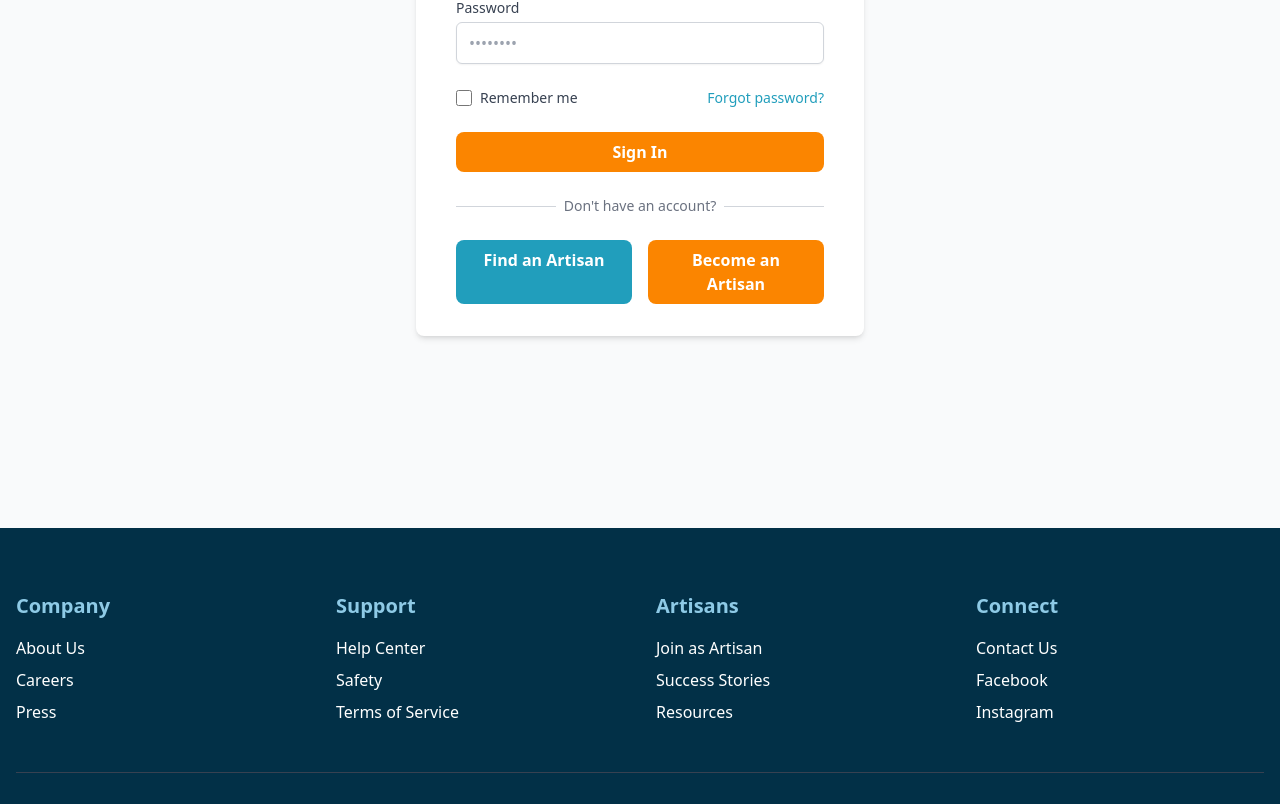
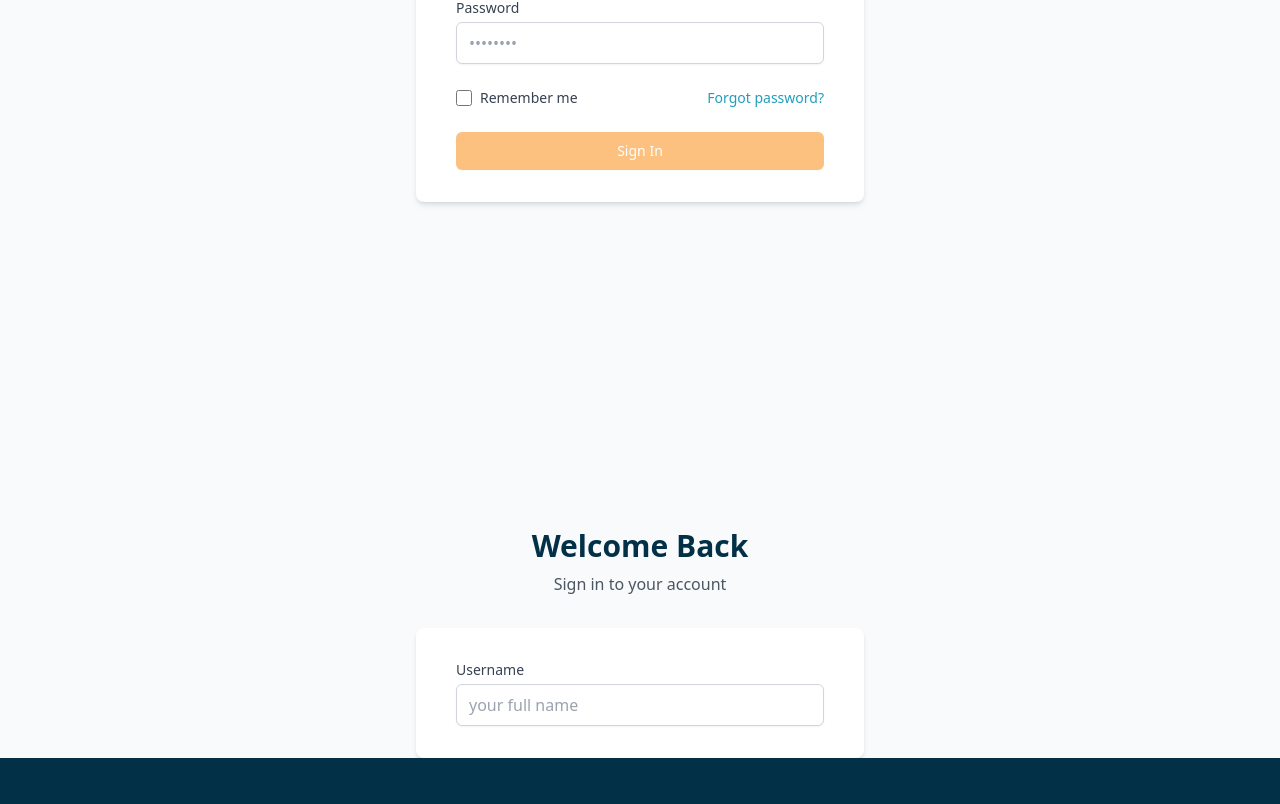
Before and after one commit to badrEladraoui1/Artisa_frontend, an Angular app: page /login in a window 1280 px wide. Shown: the part 336-1140 px from the top of the page. Built offline with nearby package versions, Linux system fonts and the light colour scheme.

Commit message:
added returning feedback for wrong login credentials

```diff
--- a/src/app/pages/auth/login/login.component.html
+++ b/src/app/pages/auth/login/login.component.html
@@ -3,6 +3,14 @@
     <div class="text-center">
       <h2 class="text-3xl font-bold text-dark-blue">Welcome Back</h2>
       <p class="mt-2 text-gray-600">Sign in to your account</p>
+    </div>
+
+    <!-- Error Message -->
+    <div
+      *ngIf="showError"
+      class="mt-4 p-4 rounded-md bg-red-50 border border-red-200 text-red-600 text-sm transition-all duration-500 ease-in-out"
+    >
+      {{ errorMessage }}
     </div>
 
     <div class="mt-8 bg-white py-8 px-4 shadow-md rounded-lg sm:px-10">
@@ -20,8 +28,11 @@
             formControlName="nomComplet"
             class="mt-1 block w-full rounded-md border border-gray-300 py-2 px-3 shadow-sm focus:border-bright-blue focus:outline-none focus:ring-bright-blue"
             placeholder="your full name"
+            [class.border-red-500]="
+              loginForm.get('nomComplet')?.touched &&
+              loginForm.get('nomComplet')?.invalid
+            "
           />
-          <!-- Error Messages for Username -->
           <div
             *ngIf="
               loginForm.get('nomComplet')?.touched &&
@@ -32,9 +43,6 @@
             <p *ngIf="loginForm.get('nomComplet')?.errors?.['required']">
               Username is required.
             </p>
-            <!-- <p *ngIf="loginForm.get('nomComplet')?.errors?.['minLength']">
-              Please enter a valid username.
-            </p> -->
           </div>
         </div>
 
@@ -51,8 +59,11 @@
             formControlName="motDePasse"
             class="mt-1 block w-full rounded-md border border-gray-300 py-2 px-3 shadow-sm focus:border-bright-blue focus:outline-none focus:ring-bright-blue"
             placeholder="••••••••"
+            [class.border-red-500]="
+              loginForm.get('motDePasse')?.touched &&
+              loginForm.get('motDePasse')?.invalid
+            "
           />
-          <!-- Error Messages for Password -->
           <div
             *ngIf="
               loginForm.get('motDePasse')?.touched &&
@@ -63,7 +74,7 @@
             <p *ngIf="loginForm.get('motDePasse')?.errors?.['required']">
               Password is required.
             </p>
-            <p *ngIf="loginForm.get('motDePasse')?.errors?.['required']">
+            <p *ngIf="loginForm.get('motDePasse')?.errors?.['minlength']">
               Password must be at least 8 characters long.
             </p>
           </div>
@@ -87,6 +98,126 @@
         </div>
 
         <!-- Submit Button -->
+        <button
+          type="submit"
+          [disabled]="!loginForm.valid || isLoading"
+          class="w-full py-2 px-4 border border-transparent rounded-md shadow-sm text-sm font-medium text-white btn btn-primary hover:bg-primary focus:outline-none focus:ring-2 focus:ring-offset-2 focus:ring-blue-500 disabled:opacity-50 disabled:cursor-not-allowed flex justify-center items-center"
+        >
+          <svg
+            *ngIf="isLoading"
+            class="animate-spin -ml-1 mr-3 h-5 w-5 text-white"
+            xmlns="http://www.w3.org/2000/svg"
+            fill="none"
+            viewBox="0 0 24 24"
+          >
+            <circle
+              class="opacity-25"
+              cx="12"
+              cy="12"
+              r="10"
+              stroke="currentColor"
+              stroke-width="4"
+            ></circle>
+            <path
+              class="opacity-75"
+              fill="currentColor"
+              d="M4 12a8 8 0 018-8V0C5.373 0 0 5.373 0 12h4z"
+            ></path>
+          </svg>
+          {{ isLoading ? "Signing in..." : "Sign In" }}
+        </button>
+      </form>
+
+      <!-- Rest of your template remains the same -->
+    </div>
+  </div>
+</div>
+
+<div class="max-w-md mx-auto">
+  <div class="text-center">
+    <h2 class="text-3xl font-bold text-dark-blue">Welcome Back</h2>
+    <p class="mt-2 text-gray-600">Sign in to your account</p>
+  </div>
+
+  <div class="mt-8 bg-white py-8 px-4 shadow-md rounded-lg sm:px-10">
+    <form [formGroup]="loginForm" (ngSubmit)="onSubmit()" class="space-y-6">
+      <div>
+        <label for="nomComplet" class="block text-sm font-medium text-gray-700"
+          >Username</label
+        >
+        <input
+          type="text"
+          id="nomComplet"
+          formControlName="nomComplet"
+          class="mt-1 block w-full rounded-md border border-gray-300 py-2 px-3 shadow-sm focus:border-bright-blue focus:outline-none focus:ring-bright-blue"
+          placeholder="your full name"
+        />
+
+        <div
+          *ngIf="
+            loginForm.get('nomComplet')?.touched &&
+            loginForm.get('nomComplet')?.invalid
+          "
+          class="text-sm text-red-500 mt-1"
+        >
+          <p *ngIf="loginForm.get('nomComplet')?.errors?.['required']">
+            Username is required.
+          </p>
+          <!-- <p *ngIf="loginForm.get('nomComplet')?.errors?.['minLength']">
+              Please enter a valid username.
+            </p>
+          </div>
+        </div>
+
+
+        <div>
+          <label
+            for="motDePasse"
+            class="block text-sm font-medium text-gray-700"
+            >Password</label
+          >
+          <input
+            type="password"
+            id="motDePasse"
+            formControlName="motDePasse"
+            class="mt-1 block w-full rounded-md border border-gray-300 py-2 px-3 shadow-sm focus:border-bright-blue focus:outline-none focus:ring-bright-blue"
+            placeholder="••••••••"
+          />
+
+          <div
+            *ngIf="
+              loginForm.get('motDePasse')?.touched &&
+              loginForm.get('motDePasse')?.invalid
+            "
+            class="text-sm text-red-500 mt-1"
+          >
+            <p *ngIf="loginForm.get('motDePasse')?.errors?.['required']">
+              Password is required.
+            </p>
+            <p *ngIf="loginForm.get('motDePasse')?.errors?.['required']">
+              Password must be at least 8 characters long.
+            </p>
+          </div>
+        </div>
+
+
+        <div class="flex items-center justify-between">
+          <div class="flex items-center">
+            <input
+              type="checkbox"
+              id="remember"
+              class="h-4 w-4 rounded border-gray-300 text-bright-blue focus:ring-bright-blue"
+            />
+            <label for="remember" class="ml-2 block text-sm text-gray-700"
+              >Remember me</label
+            >
+          </div>
+          <a href="#" class="text-sm text-bright-blue hover:text-orange"
+            >Forgot password?</a
+          >
+        </div>
+
+
         <button
           type="submit"
           [disabled]="!loginForm.valid"
@@ -125,4 +256,9 @@
       </div>
     </div>
   </div>
+</div> -->
+        </div>
+      </div>
+    </form>
+  </div>
 </div>
--- a/src/app/pages/auth/login/login.component.ts
+++ b/src/app/pages/auth/login/login.component.ts
@@ -17,6 +17,9 @@ import {
 })
 export class LoginComponent implements OnInit {
   loginForm: FormGroup;
+  errorMessage: string = "";
+  showError: boolean = false;
+  isLoading: boolean = false;
   private authService = inject(AuthService);
   private router = inject(Router);
   private fb = inject(FormBuilder);
@@ -29,21 +32,27 @@ export class LoginComponent implements OnInit {
   }
 
   ngOnInit() {
-    // Redirect if already logged in
     if (this.authService.isLoggedIn()) {
       this.router.navigate(["/dashboard"]);
     }
   }
 
+  showErrorMessage(message: string) {
+    this.errorMessage = message;
+    this.showError = true;
+    setTimeout(() => {
+      this.showError = false;
+      this.errorMessage = "";
+    }, 3000);
+  }
+
   onSubmit() {
     if (this.loginForm.valid) {
+      this.isLoading = true;
       const { nomComplet, motDePasse } = this.loginForm.value;
 
       this.authService.login(nomComplet, motDePasse).subscribe({
         next: (response) => {
-          console.log("Login successful:", response);
-
-          // Check user role and navigate accordingly
           const user = this.authService.currentUserValue;
           if (user?.roles.includes("ARTISAN")) {
             this.router.navigate(["artisan/dashboard/page"]);
@@ -56,9 +65,16 @@ export class LoginComponent implements OnInit {
           }
         },
         error: (error) => {
-          console.error("Login failed:", error);
-          // You might want to show a more user-friendly error message
-          alert("Login failed. Please check your credentials and try again.");
+          let errorMsg =
+            "Login failed. Please check your credentials and try again.";
+          if (error.error?.message) {
+            errorMsg = error.error.message;
+          }
+          this.showErrorMessage(errorMsg);
+          this.isLoading = false;
+        },
+        complete: () => {
+          this.isLoading = false;
         },
       });
     }
```
